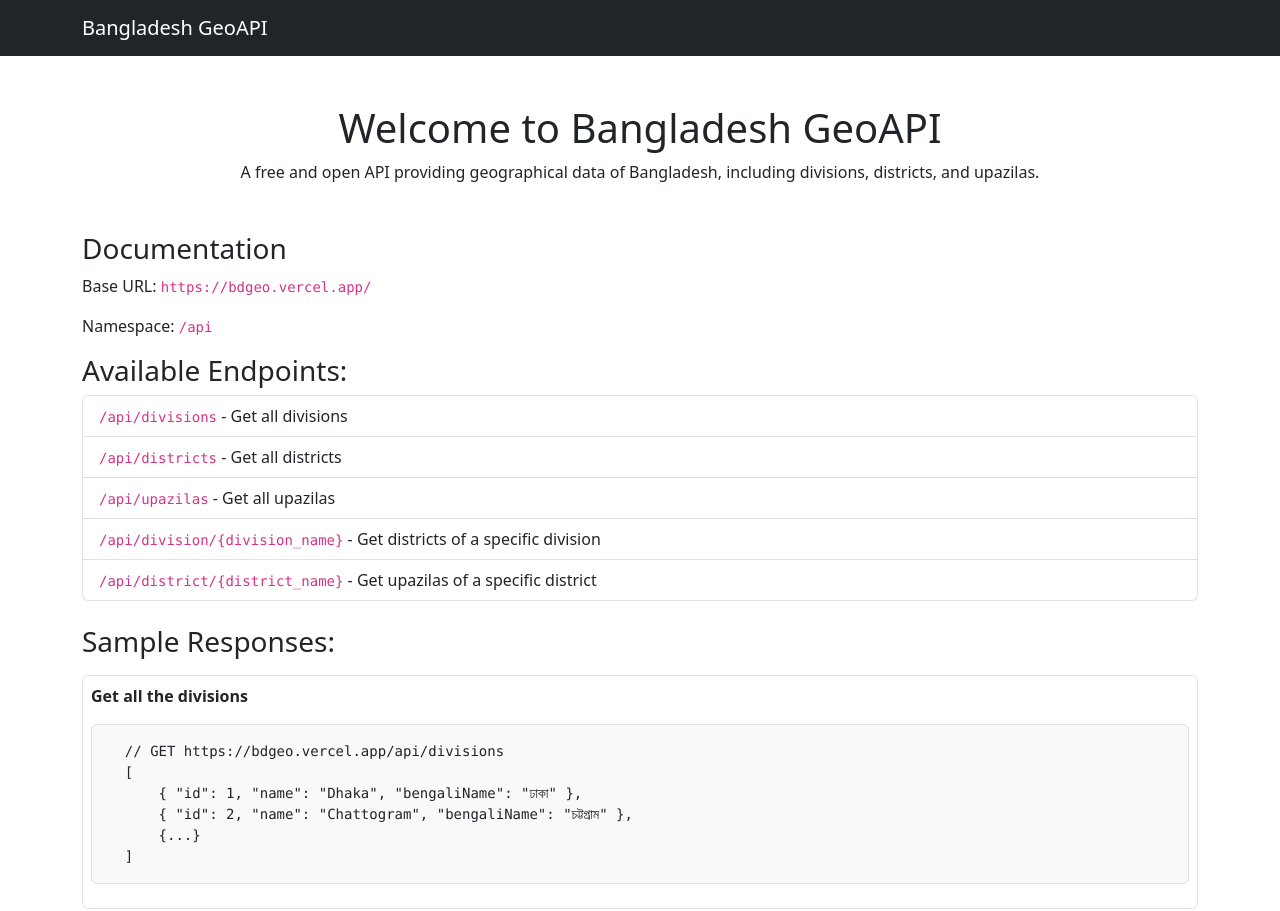
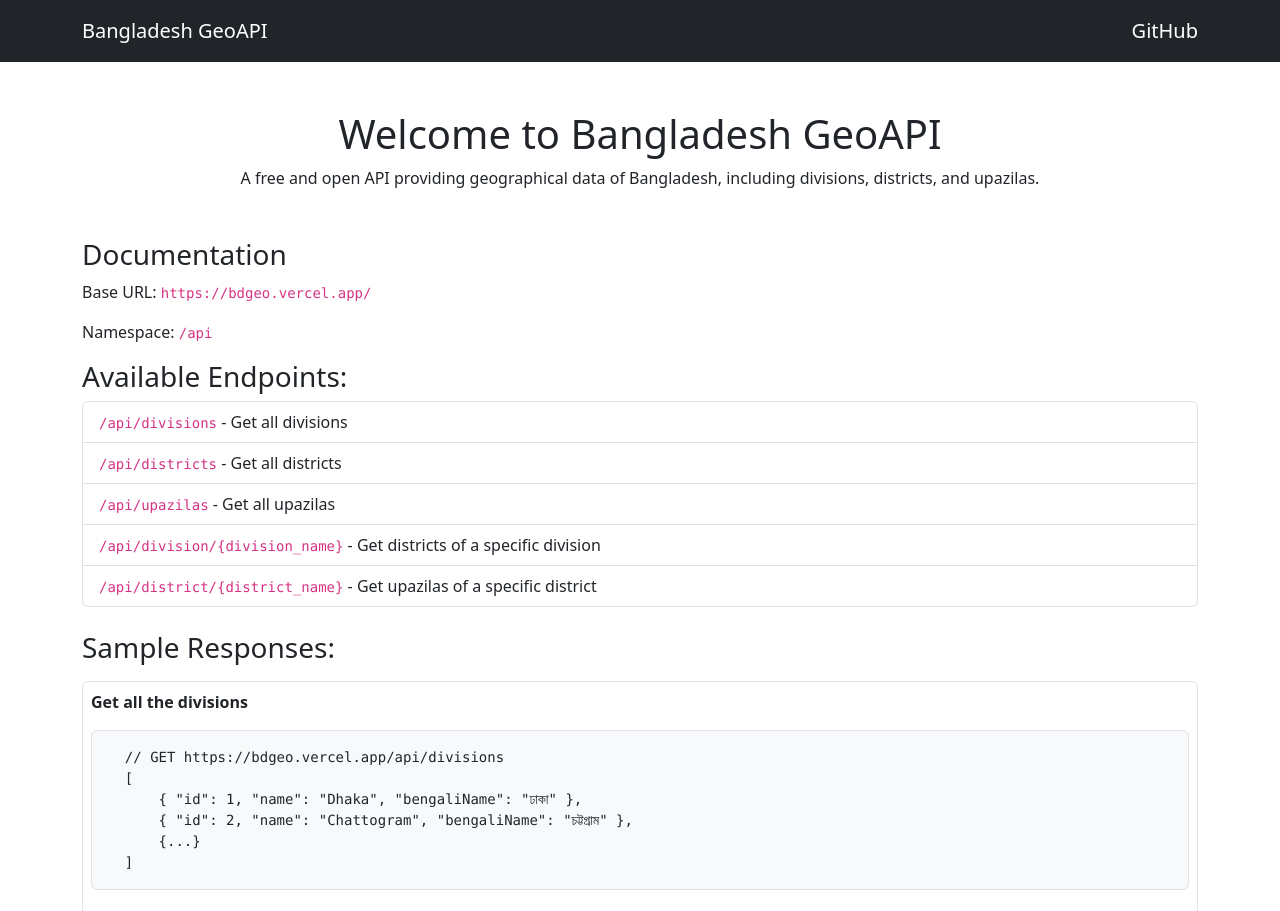
Before and after one commit to thecodemaster12/bd-geo-api, a website: page public/index.html in a window 1280 px wide. Shown: the top 911 px of the page. Drawn offline with nearby package versions, Linux system fonts and the light colour scheme.

Commit message:
Updated Index and created readme

```diff
--- a/public/index.html
+++ b/public/index.html
@@ -12,6 +12,12 @@
   <nav class="navbar navbar-dark bg-dark">
     <div class="container">
       <a class="navbar-brand" href="#">Bangladesh GeoAPI</a>
+
+        <ul class="navbar-nav">
+          <li class="nav-item">
+            <a class="nav-link text-white fs-5" href="https://github.com/thecodemaster12/bd-geo-api" target="_blank">GitHub</a>
+          </li>
+        </ul>
     </div>
   </nav>
 
```
Also changed, not shown: README.md (added).
